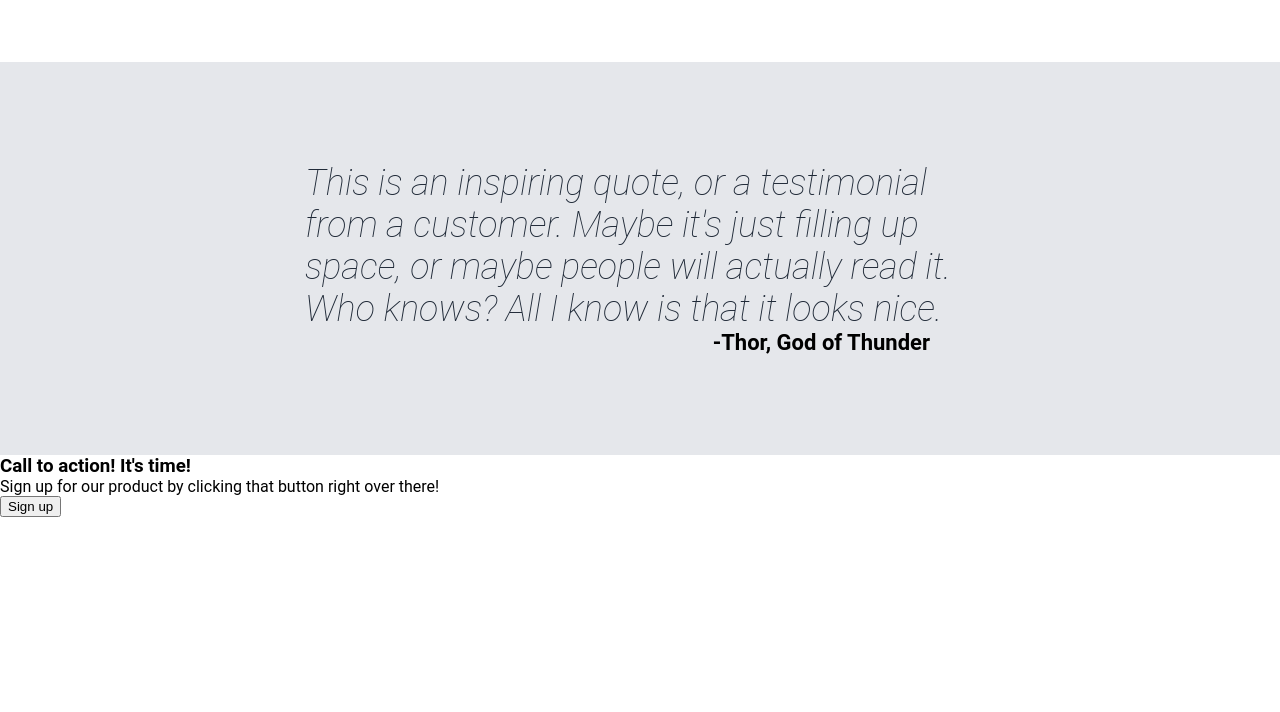
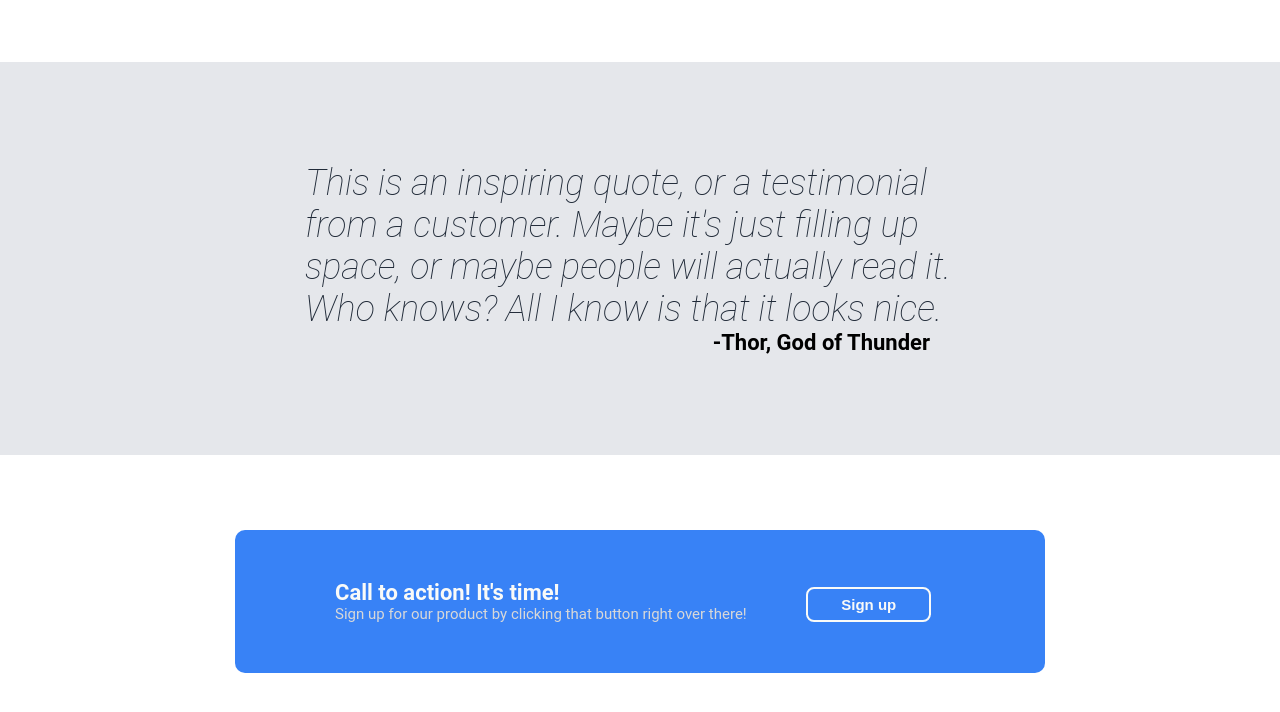
Before and after one commit to cparkin7/landing-page, a plain HTML site: page index.html in a window 1280 px wide. Shown: the part 1164-1876 px from the top of the page. Before the commit the page ends 1681 px from the top, so only its background shows below. Drawn offline with Linux system fonts and the light colour scheme.

Commit message:
Predominantly add css to complete CTA section

```diff
--- a/index.html
+++ b/index.html
@@ -76,7 +76,7 @@
           right over there!</p>
       </div>
       <div class="right-button">
-        <button>Sign up</button>
+        <button><a href="#">Sign up</a></button>
       </div>
     </div>
   </section>
--- a/style.css
+++ b/style.css
@@ -26,7 +26,7 @@ a {
 }
 
 button a {
-  color: #f9faf8
+  color: #f9faf8;
 }
 
 .main-header {
@@ -70,7 +70,7 @@ button a {
 
 .content {
   /* outline: 2px solid blue; */
-  min-height: 250px;
+  min-height: 325px;
   flex: 1;
   display: flex;
   flex-direction: column;
@@ -92,7 +92,7 @@ button a {
 }
 
 img {
-  height: 250px;
+  height: 325px;
   flex: 1;
   min-width: 0;
   border-radius: 10px;
@@ -182,3 +182,55 @@ img {
   margin-right: 150px;
   font-size: 22px;
 }
+
+/* Call to Action Styles */
+
+.call-to-action {
+  padding: 75px 200px;
+  flex: 1;
+}
+
+.action-container {
+  display: flex;
+  background-color: #3882f6;
+  padding: 50px 100px;
+  /* justify-content: space-between; */
+  align-items: center;
+  margin: 0px 35px;
+  border-radius: 10px;
+  flex-wrap: wrap;
+}
+
+.left-text {
+  flex: 3;
+  /* outline: 2px solid black; */
+}
+
+.right-button {
+  flex: 1;
+  display: flex;
+  justify-content: center;
+  /* outline: 2px solid black; */
+}
+
+.left-text h3 {
+  color: #f9faf8;
+  font-size: 22px;
+}
+
+.left-text p {
+  color: #d8d8d8;
+  font-size: 15px;
+}
+
+.call-to-action button {
+  height: 35px;
+  width: 125px;
+  text-align: center;
+  border-radius: 8px;
+  border: 2px solid #f9faf8;
+  font-size: 15px;
+  font-weight: 700;
+  margin-top: 5px;
+  background-color: #3882f6;
+}
```
